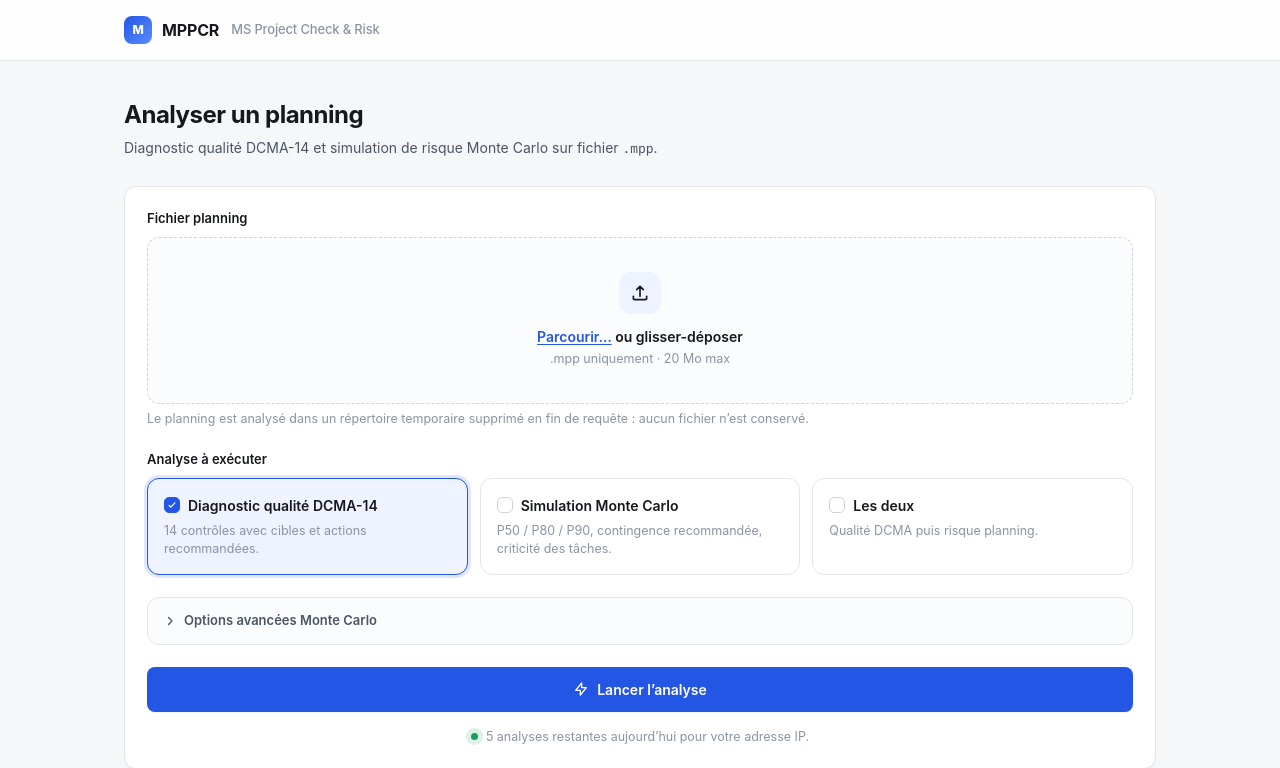
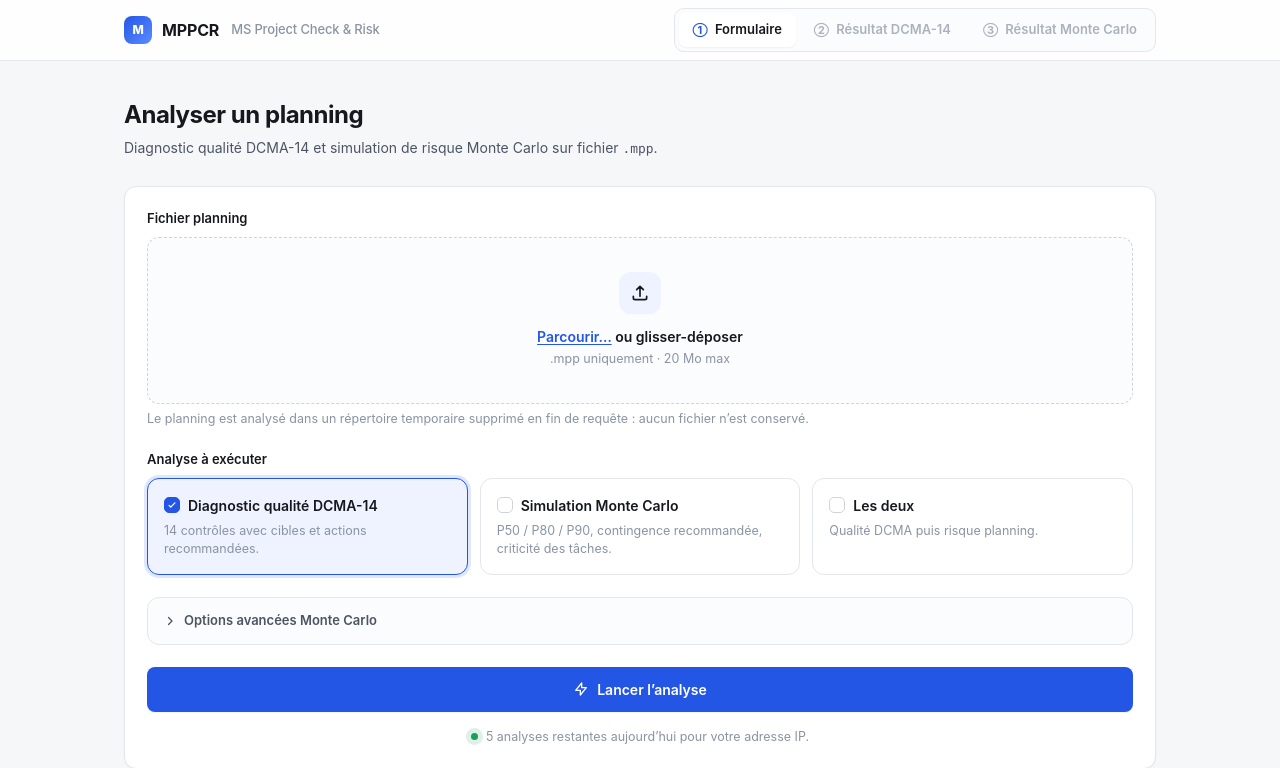
Before and after one commit to drixouuk/mppcr, a Flask app: page / in a window 1280 px wide. Shown: the top 768 px of the page. Run offline with Flask 3, Linux system fonts and the light colour scheme; data that the repository does not hold is empty.

Commit message:
Navigation : barre d'onglets de la maquette, sans JavaScript
- base.html : .tabs / .tab repris de la maquette dans la barre supérieure.
  L'onglet de la section affichée porte aria-current, ceux dont le résultat
  n'existe pas dans la requête sont inertes (aria-disabled + infobulle).
  État par défaut : « Formulaire » actif.
- result.html : « Formulaire » est un lien réel vers /, chaque analyse lancée
  devient une ancre vers sa section (#dcma, #montecarlo) ; scroll-margin-top
  pour que l'en-tête collant ne masque pas le titre de section.
- error.html : le bouton « Nouvelle analyse » de la barre supérieure disparaît
  au profit de l'onglet Formulaire ; l'action reste disponible dans le corps.
- Toujours zéro JavaScript : le brief exclut la navigation par onglets JS, et
  un résultat n'existe pas avant l'analyse — un onglet ne peut donc être qu'un
  lien ou un état serveur.

```diff
--- a/templates/base.html
+++ b/templates/base.html
@@ -78,11 +78,36 @@
     display:grid;place-items:center;color:#fff;font-size:12px;font-weight:800;
   }
   .brand-sub{color:var(--text-3);font-weight:500;font-size:13px;margin-left:2px}
-  .topbar-actions{margin-left:auto;display:flex;align-items:center;gap:10px}
+  .topbar-actions{margin-left:auto;display:flex;align-items:center;gap:10px;min-width:0}
+
+  /* Barre de navigation de la maquette, en liens serveur : aucun JavaScript.
+     L'onglet de la section affichée est marqué au rendu (aria-current), les
+     onglets sans résultat dans cette requête sont inertes (aria-disabled). */
+  .tabs{
+    margin-left:auto;display:flex;gap:4px;
+    background:var(--surface-2);border:1px solid var(--border);border-radius:10px;padding:4px;
+    overflow-x:auto;scrollbar-width:none;
+  }
+  .tabs::-webkit-scrollbar{display:none}
+  .tab{
+    border:0;background:transparent;cursor:pointer;font:inherit;font-size:13px;font-weight:600;
+    color:var(--text-2);padding:7px 14px;border-radius:7px;transition:.15s;
+    display:flex;align-items:center;gap:7px;
+    flex:none;white-space:nowrap;text-decoration:none;
+  }
+  .tab .n{font-size:11px;color:var(--text-3);font-weight:700}
+  .tab:hover{color:var(--text)}
+  .tab[aria-selected="true"],.tab[aria-current]{
+    background:var(--surface);color:var(--text);box-shadow:var(--shadow-sm);
+  }
+  .tab[aria-selected="true"] .n,.tab[aria-current] .n{color:var(--brand)}
+  .tab.is-off{color:var(--text-3);cursor:not-allowed;opacity:.7}
+  .tab.is-off:hover{color:var(--text-3)}
 
   /* ============ LAYOUT ============ */
   .view{padding:36px 0 72px}
   .result + .result{margin-top:44px;padding-top:36px;border-top:1px solid var(--border)}
+  .result{scroll-margin-top:78px}
 
   .page-head{margin-bottom:28px}
   .page-head h1{font-size:24px;letter-spacing:-.02em;font-weight:700}
@@ -345,11 +370,15 @@
     .crit-val{text-align:left}
     .brand-sub{display:none}
     .scale{display:none}
+    .tabs{overflow-x:auto}
   }
   @media (max-width:520px){
     .grid4,.kpis,.dur-grid{grid-template-columns:1fr}
     .wrap{padding:0 16px}
     .view{padding:24px 0 56px}
+    .topbar-in{gap:10px}
+    .tab{padding:6px 10px;font-size:12.5px;gap:5px}
+    .tab .n{font-size:10px}
   }
 
   /* ============ PRINT ============ */
@@ -374,7 +403,15 @@
       MPPCR
       <span class="brand-sub">MS Project Check &amp; Risk</span>
     </a>
-    <div class="topbar-actions">{% block topbar_actions %}{% endblock %}</div>
+    <div class="topbar-actions">
+      <nav class="tabs" aria-label="Sections">
+      {% block tabs %}
+        <span class="tab" aria-current="page"><span class="n">①</span> Formulaire</span>
+        <span class="tab is-off" aria-disabled="true" title="Lancez une analyse pour obtenir ce résultat"><span class="n">②</span> Résultat DCMA-14</span>
+        <span class="tab is-off" aria-disabled="true" title="Lancez une analyse pour obtenir ce résultat"><span class="n">③</span> Résultat Monte Carlo</span>
+      {% endblock %}
+      </nav>
+    </div>
   </div>
 </header>
 
--- a/templates/error.html
+++ b/templates/error.html
@@ -3,10 +3,6 @@
 {% set v = variant|default('err', true) %}
 
 {% block title %}{{ title|default('Analyse impossible', true) }} — MPPCR{% endblock %}
-
-{% block topbar_actions %}
-<a class="btn btn-ghost" href="{{ url_for('index') }}">Nouvelle analyse</a>
-{% endblock %}
 
 {% block content %}
 <section class="view">
```
Also changed, not shown: templates/result.html (+17 -3 lines).
